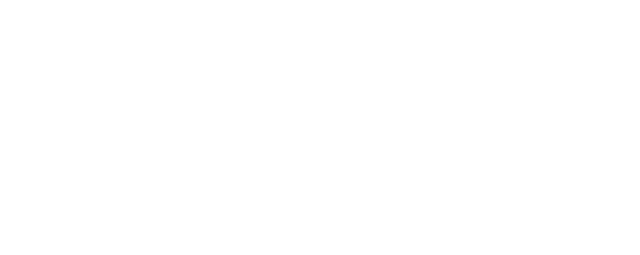
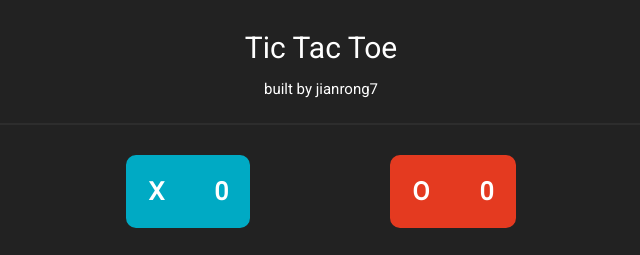
Before and after one commit to jianrong7/tictactoe, a plain HTML site: page index.html in a window 1280 px wide. Shown: the whole page, without its empty margins (319-959 px from the left). Drawn offline with Linux system fonts and the light colour scheme.

Commit message:
Added relevant HTML and CSS. Generally styled.

```diff
--- a/index.html
+++ b/index.html
@@ -10,6 +10,28 @@
 </head>
 
 <body>
+    <header>Tic Tac Toe
+        <p>built by jianrong7</p>
+    </header>
+    <div class="indicator">
+        <div id="xIndicator">X
+            <div id="xCounter">0</div>
+        </div>
+        <div id="oIndicator">O
+            <div id="oCounter">0</div>
+        </div>
+    </div>
+    <div class="board">
+        <div class="cell" id="x"></div>
+        <div class="cell" id="o"></div>
+        <div class="cell"></div>
+        <div class="cell"></div>
+        <div class="cell"></div>
+        <div class="cell"></div>
+        <div class="cell"></div>
+        <div class="cell"></div>
+        <div class="cell"></div>
+    </div>
 </body>
 <script src="scripts.js"></script>
 
--- a/styles.css
+++ b/styles.css
@@ -4,3 +4,85 @@ tic tae toe box - #2d2d2d
 winner row - #444444
 circle - #e43a20
 cross - #00aac4 */
+body {
+    top: 0;
+    left: 0;
+    margin: auto;
+    font-family: Roboto, sans-serif;
+    font-size: 20px;
+    box-sizing: border-box;
+    background-color: #222222;
+    color: #ffffff;
+    width: 70vw;
+}
+header {
+    text-align: center;
+    font-size: 30px;
+    margin: 30px;
+    border-bottom: 2px solid #2d2d2d;
+    padding-bottom: 10px;
+    border-radius: 5px;
+}
+header p {
+    font-size: 15px;
+}
+.indicator {
+    text-align: center;
+    display: flex;
+    margin: 30px;
+    justify-content: center;
+    font-weight: bold;
+    font-size: 25px;
+}
+#xIndicator {
+    background-color: #00aac4;
+    display: flex;
+    padding: 20px;
+    margin-right: 70px;
+    border: 2px solid #00aac4;
+    border-radius: 10px;
+}
+#xCounter {
+    margin-left: 50px;
+}
+#oIndicator {
+    background-color: #e43a20;
+    display: flex;
+    padding: 20px;
+    margin-left: 70px;
+    border: 2px solid #e43a20;
+    border-radius: 10px;
+}
+#oCounter {
+    margin-left: 50px;
+}
+.board {
+    margin: auto;
+    display: grid;
+    grid-template-columns: repeat(3, 1fr);
+    grid-template-rows: repeat(3, 1fr);;
+    /* column-gap: 10px;
+    row-gap: 10px; */
+    width: 500px;
+    height: 500px;
+    background-color: #2d2d2d;
+    border-radius: 10px;
+}
+.cell {
+    border: 3px solid #222222;
+    display: flex;
+    justify-content: center;
+    align-items: center;
+    font-size: 4em;
+    font-weight: bold;
+}
+.cell:hover {
+    background-color: black;
+    transition-duration: .2s;
+}
+#x {
+    color: #00aac4;
+}
+#o {
+    color: #e43a20;
+}
```
